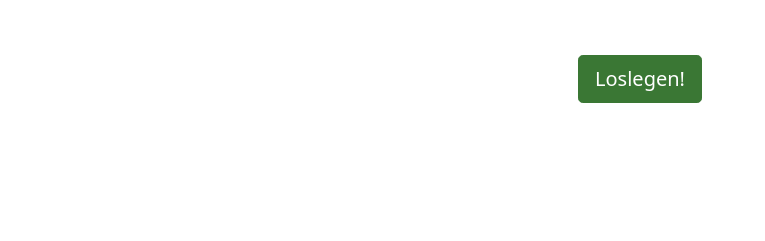
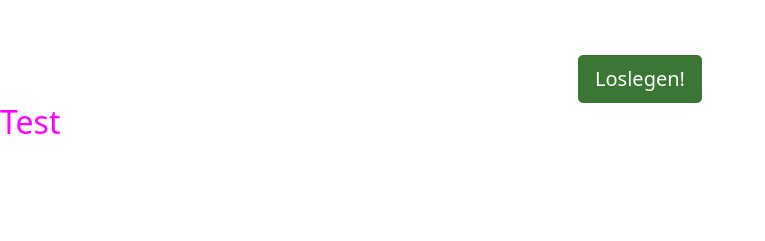
Before and after one commit to Atalantana/FS2021-Python2-KIIR, a Flask app: page / in a window 1280 px wide. Shown: the part 559-800 px from the top of the page, without its empty margins (0-765 px from the left). Run offline with Flask 2, Linux system fonts and the light colour scheme.

Commit message:
CSS-Dateieinbindung in HTML gelöst

```diff
--- a/static/main.css
+++ b/static/main.css
@@ -2,6 +2,10 @@
     padding: 60px;
   text-align: center;
   background: #1abc9c;
-  color: white;
+  color: #d91f1f;
   font-size: 30px;
 }
+
+h2{
+    color: fuchsia;
+}
--- a/templates/index.html
+++ b/templates/index.html
@@ -59,6 +59,8 @@
     <button type="button" class="btn btn-primary btn-lg" style="color: white; background-color: #3A7734; border-color: #3A7734;">Loslegen!</button>
 </div>
 
-
+<h2>
+    Test
+</h2>
 </body>
 </html>
```
